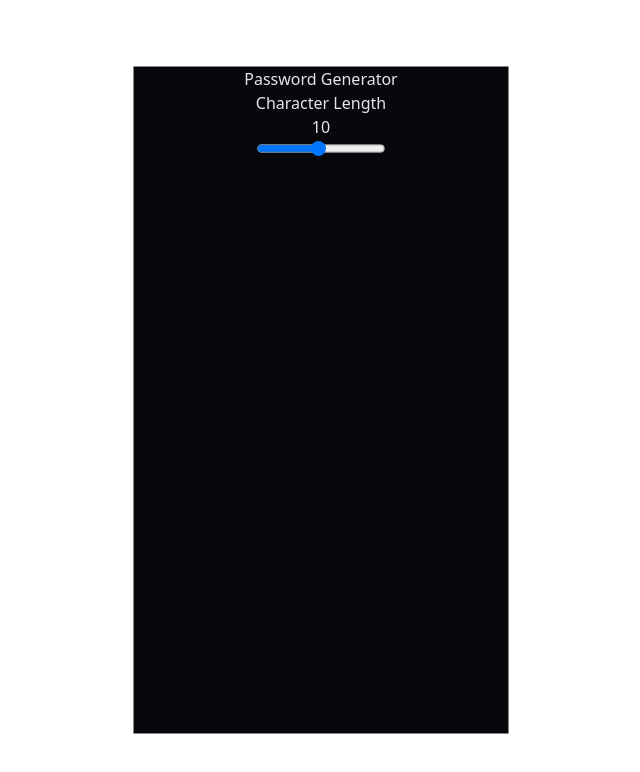
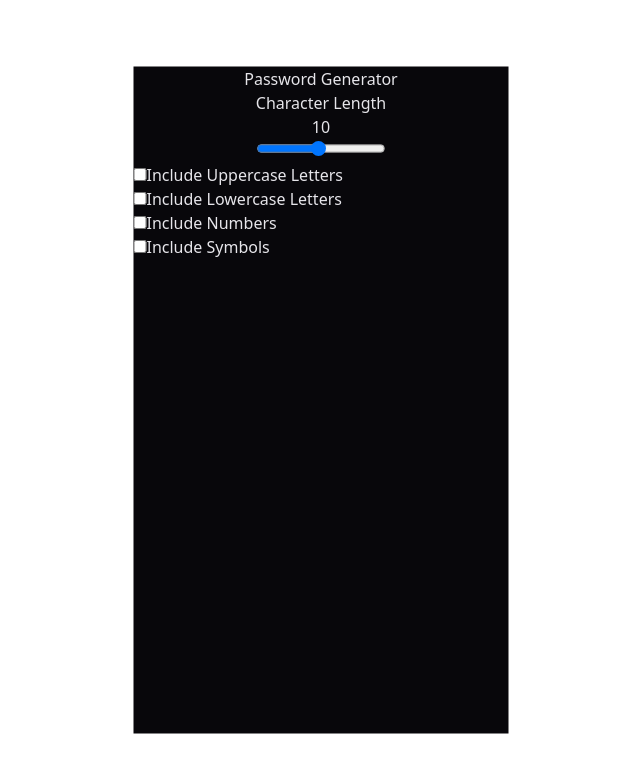
Before and after one commit to ShayneJG/Password-generator, a React (Vite) app: page / in a window 1280 px wide. Shown: the top 772 px of the page, without its empty margins (319-959 px from the left). Built offline with nearby package versions, Linux system fonts and the light colour scheme.

Commit message:
added checkboxes

```diff
--- a/src/App.tsx
+++ b/src/App.tsx
@@ -11,6 +11,11 @@ import "./App.css";
 function App() {
   const [password, setPassword] = useState("");
   const [length, setLength] = useState(10);
+  //states for the checkboxes.
+  const [upper, setUpper] = useState(false);
+  const [lower, setLower] = useState(false);
+  const [num, setNum] = useState(false);
+  const [sym, setSym] = useState(false);
   return (
     <div
       className="fixed top-1/2 left-1/2 -translate-y-1/2 -translate-x-1/2 text-almostWhite
@@ -33,6 +38,52 @@ function App() {
               }}
             />
           </div>
+          <div id="check-container">
+            <div className="flex">
+              <input
+                id="upper"
+                type="checkbox"
+                checked={upper}
+                onChange={(e) => {
+                  setUpper(e.target.checked);
+                }}
+              />
+              <label htmlFor="upper">Include Uppercase Letters</label>
+            </div>
+            <div className="flex">
+              <input
+                id="lower"
+                type="checkbox"
+                checked={lower}
+                onChange={(e) => {
+                  setLower(e.target.checked);
+                }}
+              />
+              <label htmlFor="lower">Include Lowercase Letters</label>
+            </div>
+            <div className="flex">
+              <input
+                id="num"
+                type="checkbox"
+                checked={num}
+                onChange={(e) => {
+                  setNum(e.target.checked);
+                }}
+              />
+              <label htmlFor="num">Include Numbers</label>
+            </div>
+            <div className="flex">
+              <input
+                id="sym"
+                type="checkbox"
+                checked={sym}
+                onChange={(e) => {
+                  setSym(e.target.checked);
+                }}
+              />
+              <label htmlFor="sym">Include Symbols</label>
+            </div>
+          </div>
         </div>
         <div id="strength"></div>
         <div id="generate-button"></div>
```
